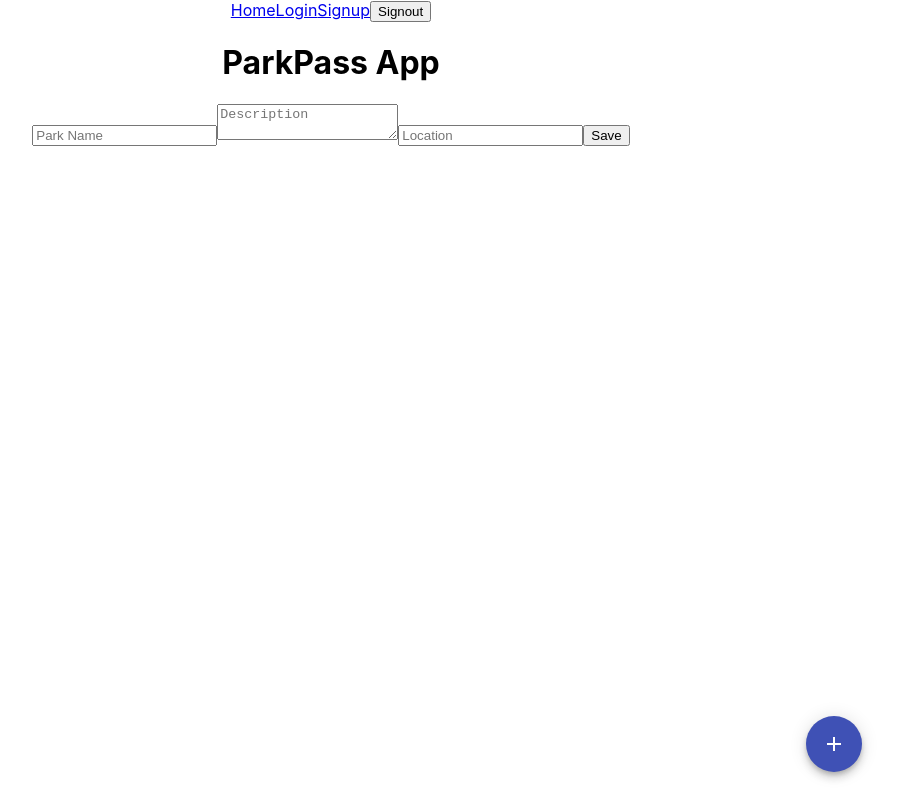
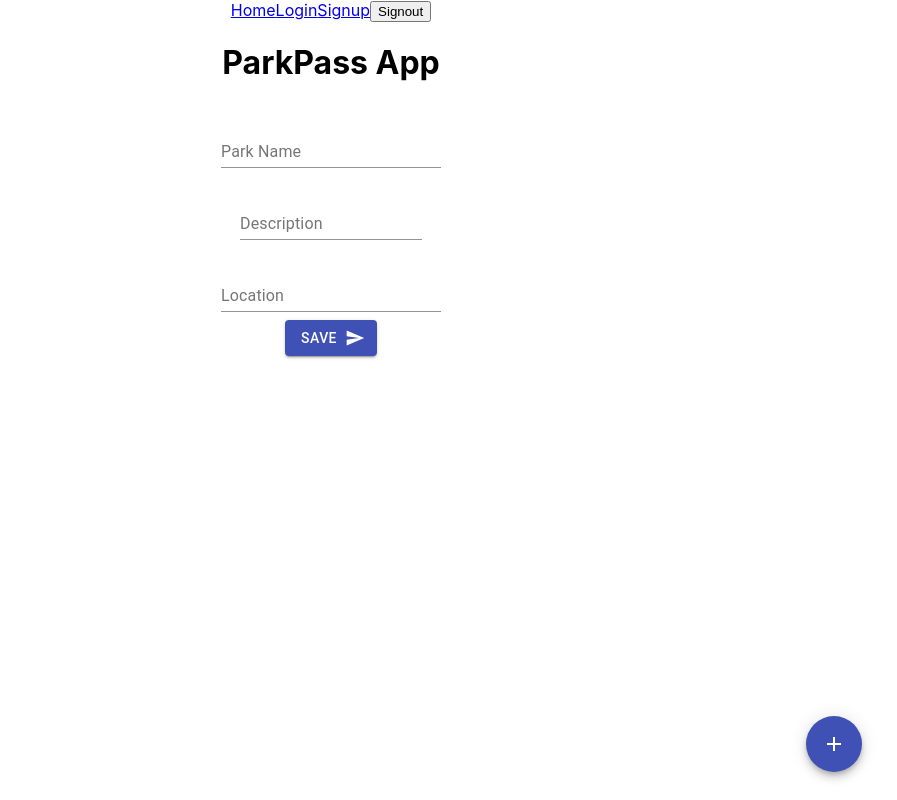
Before and after one commit to Build-Week-Local-Park-Passport/Front-End, a React (Create React App) app in the folder parkpass-front-end/: page /editpark in a window 1280 px wide. Shown: the whole page, without its empty margins (309-1206 px from the left). Built offline with nearby package versions, Linux system fonts and the light colour scheme; no server answers.

Commit message:
cleaned up UI and UX a bit. refactored formik form into material ui form

```diff
--- a/parkpass-front-end/src/components/Parks/EditPark.js
+++ b/parkpass-front-end/src/components/Parks/EditPark.js
@@ -1,7 +1,37 @@
 import React, { useState } from 'react'
 import { axiosWithAuth } from '../../utils/api'
+import Button from '@material-ui/core/Button';
+import TextField from '@material-ui/core/TextField';
+import { makeStyles } from '@material-ui/core/styles';
+import SendIcon from '@material-ui/icons/Send';
 
-export default function EditPark({ parkToEdit }) {
+export default function EditPark({ parkToEdit, ...props }) {
+
+  const useStyles = makeStyles(theme => ({
+    container: {
+      display: 'block',
+      alignItems: "center",
+      justifyContent: "center",
+      maxWidth: 345,
+      margin: "20px auto",
+    },
+    input: {
+      margin: theme.spacing(1),
+      marginTop: "20px"
+    },
+    button: {
+      margintop: "20px"
+    },
+    dialog: {
+      maxWidth: 345,
+      display: "block"
+      },
+      fab: {
+        margin: theme.spacing(1),
+      }
+  }));
+
+  const classes = useStyles();
 
   const [data, setData] = useState({
     id: parkToEdit.id,
@@ -27,12 +57,55 @@ export default function EditPark({ parkToEdit }) {
       })
       .then(res => {
         console.log(res)
+        props.history.push('/')
       })
   }
 
   return (
-    <div>
+    <div className={classes.container}>
       <form onSubmit={handleSubmit}>
+        <div>
+          <TextField
+            id="standard-basic"
+            className={classes.textField}
+            label="Park Name"
+            margin="normal"
+            name="name"
+            value={data.name}
+            onChange={handleChange}
+            />
+          <TextField
+            id="standard-basic"
+            className={classes.textField}
+            label="Description"
+            margin="normal"
+            multiline
+            rowsMax="4"
+            name="description"
+            value={data.description}
+            onChange={handleChange}
+          />
+          <TextField
+            id="standard-basic"
+            className={classes.textField}
+            label="Location"
+            margin="normal"
+            name="location"
+            value={data.location}
+            onChange={handleChange}
+          />
+        </div>
+        <Button
+          type="submit"
+          variant="contained"
+          color="primary"
+          className={classes.button}
+          endIcon={<SendIcon/>}
+          >
+          Save
+        </Button>
+      </form>
+      {/* <form onSubmit={handleSubmit}>
         <input
           type="text"
           name="name"
@@ -54,7 +127,7 @@ export default function EditPark({ parkToEdit }) {
           onChange={handleChange}
         />
         <button type="submit">Save</button>
-      </form>
+      </form> */}
     </div>
   )
 }
--- a/parkpass-front-end/src/components/Parks/ParkCard.js
+++ b/parkpass-front-end/src/components/Parks/ParkCard.js
@@ -45,6 +45,8 @@ export default function ParkCard( { name, location, description, addToFaves, rem
 
   const classes = useStyles();
 
+  const isSignedIn = useContext(SignedInContext)
+
   const [isFaved, setIsFaved] = useState(false);
 
   const favorite = (event) => {
@@ -89,7 +91,7 @@ export default function ParkCard( { name, location, description, addToFaves, rem
         </CardContent>
         </CardActionArea>
 
-        <button onClick={(event) => favorite(event)}>{isFaved ? "❣️" : "♡"}</button>
+        {isSignedIn && <button onClick={(event) => favorite(event)}>{isFaved ? "❣️" : "♡"}</button>}
 
     </Card>
   );
--- a/parkpass-front-end/src/components/Parks/ParkPage.js
+++ b/parkpass-front-end/src/components/Parks/ParkPage.js
@@ -121,6 +121,7 @@ const deletePark = () => {
       .delete(`https://park-passport.herokuapp.com/api/parks/${id}`)
       .then(res => {
         console.log(res)
+        props.history.push('/')
       })
       .catch(err => {
         console.log('----------------->>>>>>>>>>>>>>')
--- a/parkpass-front-end/src/components/Parks/RRForm.js
+++ b/parkpass-front-end/src/components/Parks/RRForm.js
@@ -1,9 +1,10 @@
-import React, { useState } from 'react';
-import { withFormik, Formik, Form, Field, setNestedObjectValues } from 'formik';
+import React, { useState, useContext } from 'react';
 import FavoriteIcon from '@material-ui/icons/Favorite';
 import Rating from '@material-ui/lab/Rating';
+import TextField from '@material-ui/core/TextField';
 import { withStyles } from '@material-ui/core/styles';
 import { axiosWithAuth } from '../../utils/api';
+import { SignedInContext } from '../../contexts/SignedInContext';
 
 /* Set slices of state for form */
 
@@ -16,69 +17,90 @@ const StyledRating = withStyles({
   },
 })(Rating);
 
-const RRForm = ({ values, park }) => {
-  const [value, setValue] = useState(0);
+
+
+export default function RRForm({ values, park }) {
+
+  const isSignedIn = useContext(SignedInContext)
+
+  const initialState = {
+    park_id: park.id,
+    rating: '',
+    comment: ''
+  }
+
+  const [data, setData] = useState(initialState);
+  const [value, setValue] = useState(0)
+
+  const handleChange = e => {
+    setData({
+      ...data,
+      [e.target.name]: e.target.value
+    })
+  }
+
+  const handleSubmit = e => {
+    e.preventDefault()
+    if(isSignedIn) {
+      axiosWithAuth()
+        .post(`https://park-passport.herokuapp.com/api/parks/ratings/test`, values)
+        .then(res => {
+        console.log("fired", res);
+        })
+        .catch(err => {
+          console.log(err)
+        });
+        setData(initialState)
+    } else {
+      alert('You must be logged in to do that.')
+      window.location.href = '/login'
+    }
+  }
 
  /* Add Form */
-console.log(values);
   return (
     <div className='Review'>
-          <Form>
-             <Field
+          <form onSubmit={handleSubmit}>
+             <TextField
                 type='hidden'
                 id='park_id'
                 name='park_id'
-                placeholder=''
-                value={values.park_id}
+                margin="normal"
+                label=''
+                value={data.park_id}
+                onChange={handleChange}
               />
-               {/* <Field
+               {/* <TextField
                 type='text'
                 id='rating'
                 name='rating'
-                placeholder='Rating'
-                value={values.rating}
+                label='Rating'
+                value={data.rating}
               />         */}
-               <Field
+               <TextField
                 type='text'
                 id='comment'
                 name='comment'
-                placeholder='Comment'
-                value={values.comment}
+                margin="normal"
+                label='Comment'
+                value={data.comment}
+                onChange={handleChange}
               /><br></br>
 
              <StyledRating
               name="simple-controlled"
               value={value}
               icon={<FavoriteIcon fontSize="inherit" />}
-              onChange={(event, newValue) => {
-                setValue(newValue);
+              onChange={newValue => {
+                setData({
+                  ...data,
+                  rating: newValue
+                });
+                setValue(newValue)
               }}
              />
              <br></br>
           <button type="submit">Submit</button>
-        </Form>
+        </form>
    </div>
-  );
-};
-
-const FormikReviewForm = withFormik({
-  mapPropsToValues({ park, rating, comment }) {
-    return {
-      park_id: park.id || '',
-      comment: comment || ''
-    };
-  },
-  handleSubmit(values, tools) {
-    axiosWithAuth()
-      .post(`https://park-passport.herokuapp.com/api/parks/ratings/test`, values)
-      .then(res => {
-      console.log("fired", res);
-      })
-      .catch(err => console.log(err));
-       tools.resetForm();
-    }
-  })(RRForm);
-  console.log(FormikReviewForm);
-/* Add hover & heart ranks */
-
-export default FormikReviewForm;
+)}
--- a/parkpass-front-end/src/components/Parks/RateAndReview.js
+++ b/parkpass-front-end/src/components/Parks/RateAndReview.js
@@ -1,10 +1,10 @@
 import React from 'react'
-import FormikReviewForm from './RRForm';
+import RRForm from './RRForm';
 
 export default function RatePark(props) {
   return (
     <div>
-        <FormikReviewForm park={props.park}></FormikReviewForm>
+        <RRForm park={props.park} />
         {props.review && props.review.map(reviews => (
             <div key={reviews.park_id}>
                 <p>{reviews.rating}</p>
--- a/parkpass-front-end/src/utils/signout.js
+++ b/parkpass-front-end/src/utils/signout.js
@@ -2,4 +2,5 @@ export const signout = e => {
   e.preventDefault()
   localStorage.removeItem('token')
   localStorage.removeItem('username')
+  window.location.reload(true)
 }
```
